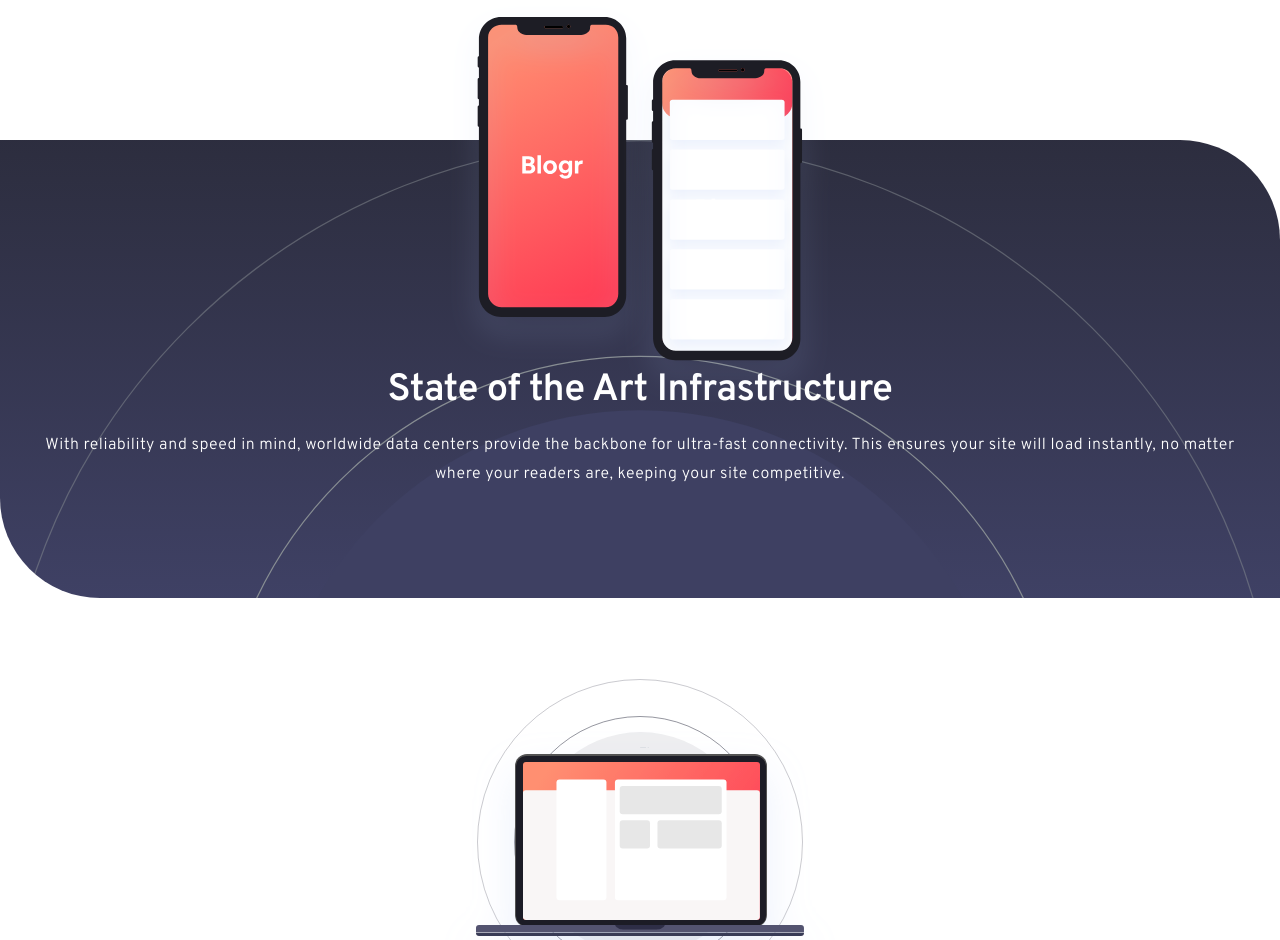
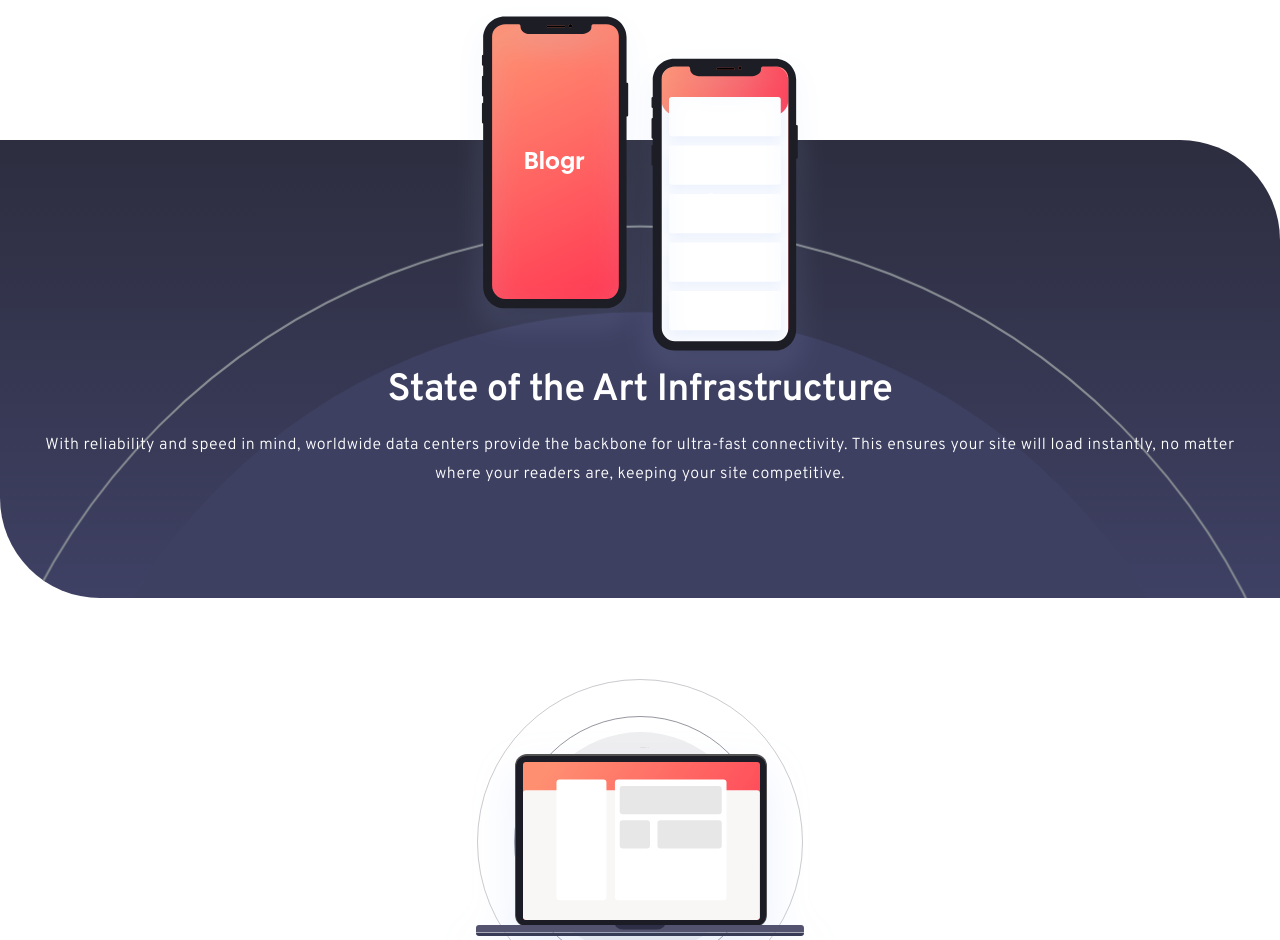
Before and after one commit to rachidbend/blogr-landing-page, a website: page index.html in a window 1280 px wide. Shown: the part 1586-2526 px from the top of the page. Drawn offline with Linux system fonts and the light colour scheme.

Commit message:
used a div for feature speed background to get the right position for the background circles

```diff
--- a/index.html
+++ b/index.html
@@ -195,9 +195,13 @@
     </section>
     <!-- feature speed -->
     <section class="feature-speed">
+      <div class="background--speed">
         <div class="container">
           <div class="speed__img">
-          <img src="images/illustration-phones.svg" alt="phone illustration" />
+            <img
+              src="images/illustration-phones.svg"
+              alt="phone illustration"
+            />
           </div>
           <div class="feature">
             <h3 class="heading heading--tertiary">
@@ -206,9 +210,10 @@
             <p class="feature__text">
               With reliability and speed in mind, worldwide data centers provide
               the backbone for ultra-fast connectivity. This ensures your site
-            will load instantly, no matter where your readers are, keeping your
-            site competitive.
+              will load instantly, no matter where your readers are, keeping
+              your site competitive.
             </p>
+          </div>
         </div>
       </div>
     </section>
--- a/sass/base/_reset.scss
+++ b/sass/base/_reset.scss
@@ -8,5 +8,5 @@
 
 // temporary
 body {
-  overflow-x: hidden;
+  // overflow-x: hidden;
 }
--- a/sass/layout/_features.scss
+++ b/sass/layout/_features.scss
@@ -40,12 +40,22 @@
   margin-bottom: 6.4rem;
 
   // margin-top: -10rem;
-  background-image: url("../../images/bg-pattern-circles.svg"),
-    var(--color-gradiant-blue);
+  background-image: var(--color-gradiant-blue);
   // background-position: -40% -1000%;
 
   background-repeat: no-repeat;
-  background-size: cover;
+  background-size: 100%;
+  position: relative;
+
+  .background--speed {
+    background-image: url("../../images/bg-pattern-circles.svg");
+    border-top-right-radius: 10rem;
+    border-bottom-left-radius: 10rem;
+    background-position-x: center;
+    background-position-y: -26rem;
+    background-size: 160%;
+    background-repeat: no-repeat;
+  }
 
   .heading {
     color: var(--color-neutral-white);
@@ -66,20 +76,18 @@
     margin-left: 0;
     letter-spacing: 0.5px;
   }
-  position: relative;
 }
 
 .speed__img {
-  overflow: hidden;
   display: flex;
   justify-content: center;
   align-items: center;
 }
 
 .speed__img img {
-  width: 38rem;
+  width: 37rem;
   height: auto;
-
+  display: inline-block;
   position: absolute;
   top: -30%;
 }
```
Also changed, not shown: dist/css/main.css, 1 other file. Lines whose indentation alone changed are shown as unchanged.
